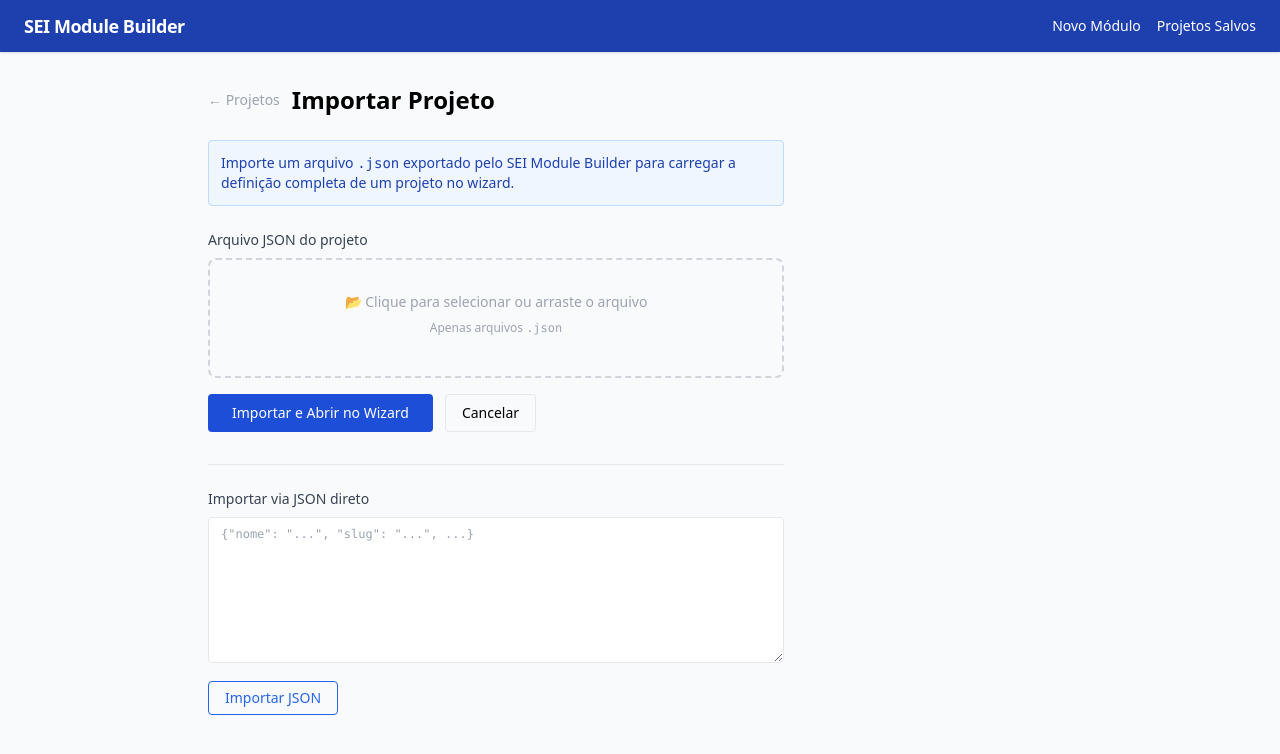
After one commit to benmatos/sei-module-builder, a FastAPI app: template templates/projetos/importar.html in a window 1280 px wide. The commit adds this page. Shown: the top 754 px of the page. Run offline with FastAPI, Linux system fonts and the light colour scheme; the template is opened without the code that fills it, so the values that code supplies are empty; some libraries are stand-ins or nearby versions.

Commit message:
Add files via upload

```diff
--- /dev/null
+++ b/templates/projetos/importar.html
@@ -0,0 +1,54 @@
+{% extends "base.html" %}
+{% block title %}Importar Projeto{% endblock %}
+{% block content %}
+<div class="max-w-xl">
+  <div class="flex items-center gap-3 mb-6">
+    <a href="/projetos" class="text-gray-400 hover:text-gray-600 text-sm">← Projetos</a>
+    <h1 class="text-2xl font-bold">Importar Projeto</h1>
+  </div>
+
+  <div class="bg-blue-50 border border-blue-200 rounded p-3 mb-6 text-sm text-blue-800">
+    Importe um arquivo <code>.json</code> exportado pelo SEI Module Builder para carregar
+    a definição completa de um projeto no wizard.
+  </div>
+
+  <form method="POST" action="/importar" enctype="multipart/form-data" class="space-y-4">
+    <div>
+      <label class="block text-sm font-medium text-gray-700 mb-2">
+        Arquivo JSON do projeto
+      </label>
+      <div class="border-2 border-dashed border-gray-300 rounded-lg p-8 text-center
+                  hover:border-blue-400 transition-colors cursor-pointer"
+           onclick="document.getElementById('json_file').click()">
+        <p class="text-gray-400 text-sm mb-2">📂 Clique para selecionar ou arraste o arquivo</p>
+        <p class="text-xs text-gray-400">Apenas arquivos <code>.json</code></p>
+        <input id="json_file" type="file" name="json_file" accept=".json"
+               class="hidden" required
+               onchange="document.getElementById('nome_arquivo').textContent = this.files[0]?.name || ''"/>
+        <p id="nome_arquivo" class="mt-2 text-sm text-blue-600 font-medium"></p>
+      </div>
+    </div>
+
+    <div class="flex gap-3">
+      <button type="submit"
+              class="bg-blue-700 text-white px-6 py-2 rounded hover:bg-blue-800 text-sm font-medium">
+        Importar e Abrir no Wizard
+      </button>
+      <a href="/projetos" class="border px-4 py-2 rounded text-sm hover:bg-gray-50">Cancelar</a>
+    </div>
+  </form>
+
+  <div class="mt-8 border-t pt-6">
+    <p class="text-sm font-medium text-gray-700 mb-2">Importar via JSON direto</p>
+    <form method="POST" action="/importar/texto" class="space-y-3">
+      <textarea name="json_texto" rows="8" placeholder='{"nome": "...", "slug": "...", ...}'
+                class="w-full border rounded px-3 py-2 text-xs font-mono
+                       focus:outline-none focus:ring-2 focus:ring-blue-500"></textarea>
+      <button type="submit"
+              class="border border-blue-600 text-blue-600 px-4 py-1.5 rounded text-sm hover:bg-blue-50">
+        Importar JSON
+      </button>
+    </form>
+  </div>
+</div>
+{% endblock %}
```
Also changed, not shown: templates/projetos/detalhe.html (+32 -5 lines).
